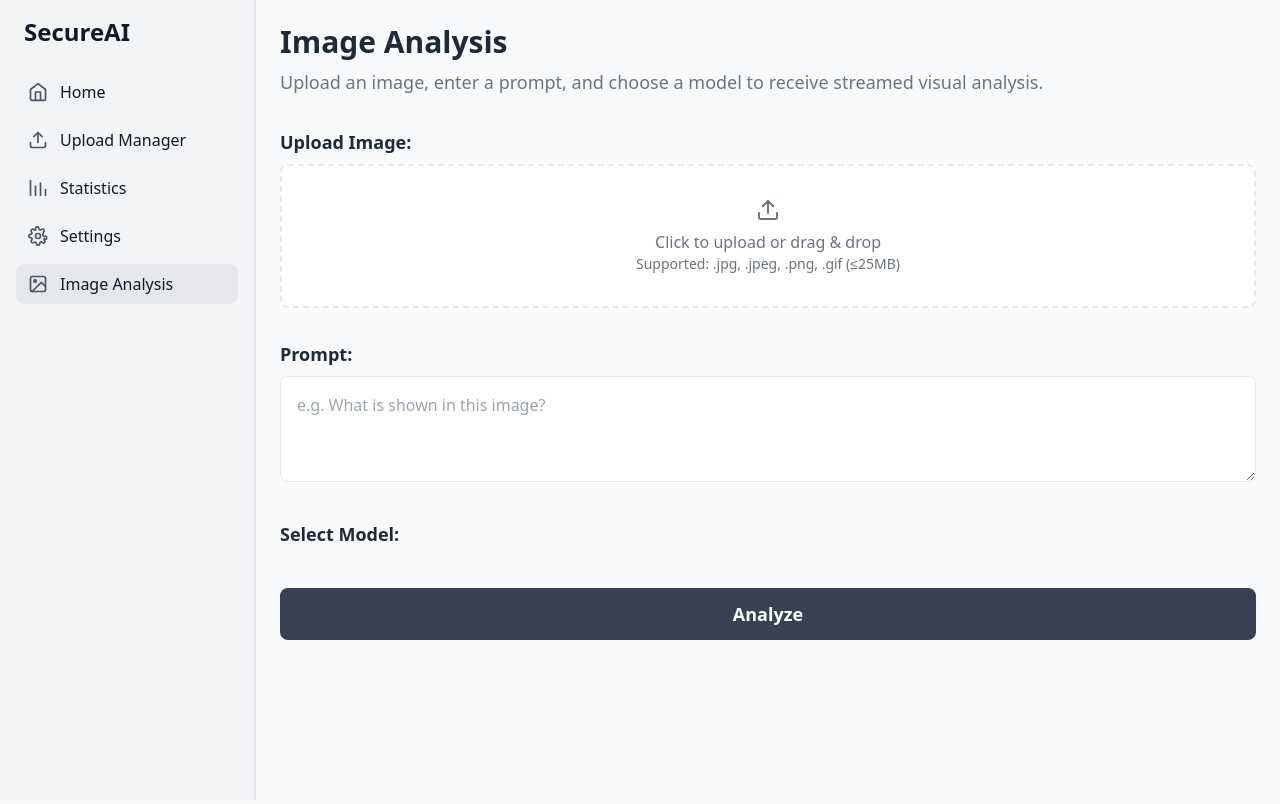
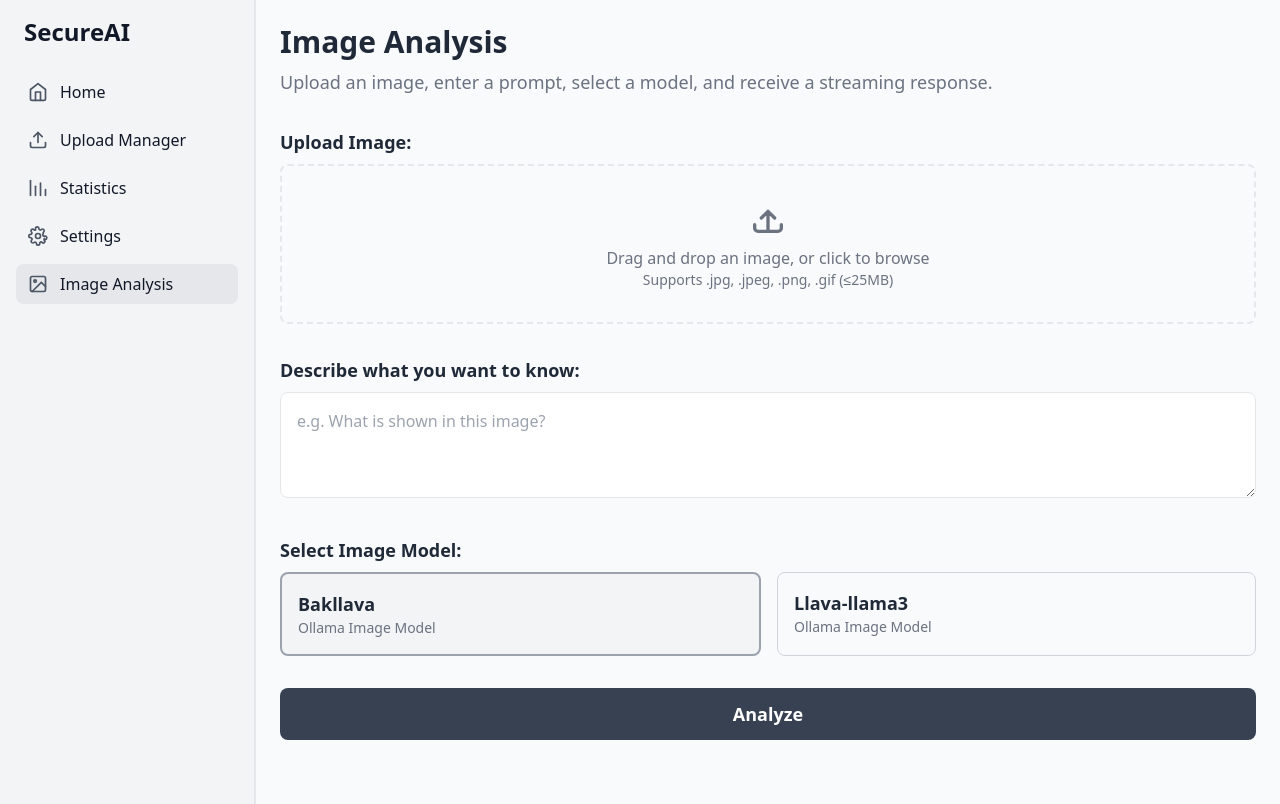
Before and after one commit to rohansehgal/llm-rag-assistant, a Flask app: page /image in a window 1280 px wide. Run offline with Flask 3, Linux system fonts and the light colour scheme; some libraries are stand-ins or nearby versions.

Commit message:
one more

```diff
--- a/backend/templates/image.html
+++ b/backend/templates/image.html
@@ -2,17 +2,16 @@
 <html lang="en">
 <head>
   <meta charset="UTF-8" />
-  <title>Image Analysis - LLM Assistant</title>
+  <title>Image Analysis</title>
   <meta name="viewport" content="width=device-width, initial-scale=1" />
   <script src="https://cdn.tailwindcss.com"></script>
   <script defer src="https://cdn.jsdelivr.net/npm/alpinejs@3.x.x/dist/cdn.min.js"></script>
-  <script src="https://unpkg.com/lucide@latest"></script>
   <link href="https://fonts.googleapis.com/css2?family=Inter:wght@400;600&display=swap" rel="stylesheet" />
   <style>
     body { font-family: 'Inter', sans-serif; }
   </style>
 </head>
-<body class="bg-gray-50 font-sans text-gray-800">
+<body class="bg-gray-50 text-gray-800 font-sans">
   <div class="flex min-h-screen">
     <!-- Sidebar -->
     <aside class="w-full md:w-1/4 lg:w-1/5 border-r bg-white">
@@ -22,66 +21,68 @@
     <!-- Main Content -->
     <main class="flex-1 p-6 overflow-y-auto">
       <h1 class="text-3xl font-semibold mb-2">Image Analysis</h1>
-      <p class="text-lg text-gray-500 mb-8">Upload an image, enter a prompt, and choose a model to receive streamed visual analysis.</p>
+      <p class="text-lg text-gray-500 mb-8">Upload an image, enter a prompt, select a model, and receive a streaming response.</p>
 
-      <form method="POST" action="/analyze-image" enctype="multipart/form-data" class="space-y-8" id="image-analysis-form" x-data="{ selected: '{{ default_image_model }}' }">
-        <!-- Image Upload -->
+      <form method="POST" action="/analyze-image" enctype="multipart/form-data" class="space-y-8" x-data="{ selected: '{{ default_image_model }}' }" id="image-analysis-form">
+        <!-- Upload Field -->
         <div>
           <label class="block text-lg font-semibold mb-2">Upload Image:</label>
-          <label for="image" class="block border-2 border-dashed rounded-lg p-8 text-center text-gray-500 cursor-pointer hover:border-gray-400 bg-white">
-            <i data-lucide="upload" class="w-6 h-6 mx-auto mb-2 text-gray-500"></i>
-            <span class="block font-medium text-base">Click to upload or drag & drop</span>
-            <span class="block text-sm">Supported: .jpg, .jpeg, .png, .gif (≤25MB)</span>
+          <label class="block border-2 border-dashed rounded-lg p-8 text-center text-gray-500 cursor-pointer hover:border-gray-400">
+            <svg class="mx-auto mb-2" xmlns="http://www.w3.org/2000/svg" fill="none" viewBox="0 0 24 24"
+              stroke="currentColor" width="40" height="40">
+              <path stroke-linecap="round" stroke-linejoin="round" stroke-width="2"
+                d="M4 16v2a2 2 0 002 2h12a2 2 0 002-2v-2m-4-4l-4-4m0 0l-4 4m4-4v12" />
+            </svg>
+            <span class="block font-medium text-base">Drag and drop an image, or click to browse</span>
+            <span class="block text-sm">Supports .jpg, .jpeg, .png, .gif (≤25MB)</span>
             <input type="file" name="image" id="image" accept=".jpg,.jpeg,.png,.gif" required class="hidden" />
           </label>
         </div>
 
-        <!-- Prompt -->
+        <!-- Prompt Input -->
         <div>
-          <label for="image_prompt" class="block text-lg font-semibold mb-2">Prompt:</label>
-          <textarea id="image_prompt" name="image_prompt" rows="3" placeholder="e.g. What is shown in this image?" class="w-full p-4 border rounded-lg text-base">{{ image_prompt or '' }}</textarea>
+          <label for="image_prompt" class="block text-lg font-semibold mb-2">Describe what you want to know:</label>
+          <textarea id="image_prompt" name="image_prompt" rows="3" placeholder="e.g. What is shown in this image?"
+            class="w-full p-4 border rounded-lg text-base">{{ image_prompt or '' }}</textarea>
         </div>
 
         <!-- Model Selector -->
-        <div id="model-select">
-          <label class="block text-lg font-semibold mb-2">Select Model:</label>
+        <div>
+          <label class="block text-lg font-semibold mb-2">Select Image Model:</label>
           <div class="flex flex-wrap gap-4">
-            {% for model in allowed_image_models %}
+            {% for model in allowed_models %}
             <label
               :class="selected === '{{ model }}' ? 'border-2 border-gray-400 bg-gray-100' : 'border border-gray-300'"
               class="rounded-lg p-4 flex-1 cursor-pointer hover:bg-gray-50 transition-all"
               @click="selected = '{{ model }}'">
-              <input type="radio" name="image_model" value="{{ model }}" class="sr-only" :checked="selected === '{{ model }}'" />
+              <input type="radio" name="image_model" value="{{ model }}" class="sr-only"
+                :checked="selected === '{{ model }}'" />
               <div class="font-semibold text-lg">{{ model | capitalize }}</div>
               <div class="text-sm text-gray-500">Ollama Image Model</div>
             </label>
             {% endfor %}
           </div>
-          <input type="hidden" name="image_model" :value="selected" />
+          <input type="hidden" name="image_model" :value="selected">
         </div>
 
         <!-- Analyze Button -->
-        <div>
-          <button type="submit"
-            class="w-full bg-gray-700 hover:bg-gray-800 text-white font-semibold text-lg py-3 rounded-lg transition">
-            Analyze
-          </button>
-        </div>
+        <button type="submit"
+          class="w-full bg-gray-700 hover:bg-gray-800 text-white font-semibold text-lg py-3 rounded-lg disabled:opacity-50 disabled:cursor-not-allowed">
+          Analyze
+        </button>
       </form>
 
-      <!-- Streamed response area -->
+      <!-- Streamed Response -->
       <div id="image-stream-result" class="mt-10 space-y-4"></div>
     </main>
   </div>
 
   <script>
-    lucide.createIcons();
-
     document.addEventListener("DOMContentLoaded", () => {
-      const promptInput = document.getElementById("image_prompt");
       const storedPrompt = localStorage.getItem("last_image_prompt");
       const storedModel = localStorage.getItem("last_image_model");
       const storedResponse = localStorage.getItem("last_image_response");
+      const promptInput = document.getElementById("image_prompt");
 
       if (storedPrompt) promptInput.value = storedPrompt;
 
@@ -102,7 +103,8 @@
       localStorage.setItem("last_image_model", model);
       localStorage.setItem("last_image_response", "Loading...");
 
-      document.getElementById("image-stream-result").innerHTML = "";
+      const resultContainer = document.getElementById("image-stream-result");
+      resultContainer.innerHTML = "";
       renderResponseCard(model, "Loading...");
 
       fetch("/analyze-image", {
@@ -112,7 +114,6 @@
         const reader = res.body.getReader();
         const decoder = new TextDecoder("utf-8");
         let responseText = "";
-
         const responseEl = document.getElementById("image-response-text");
 
         while (true) {
@@ -125,17 +126,16 @@
 
         localStorage.setItem("last_image_response", responseText);
       }).catch((err) => {
-        console.error("❌ Image streaming error:", err);
+        console.error("❌ Streaming failed:", err);
       });
     });
 
     function renderResponseCard(model, text) {
-      document.getElementById("image-stream-result").innerHTML = `
-        <div class="bg-white shadow rounded-xl p-4 mt-6">
-          <div class="flex justify-between items-center mb-2">
-            <h2 class="text-base font-semibold text-gray-800">Response from ${model || "(none)"}</h2>
-          </div>
-          <p class="text-sm text-gray-700 whitespace-pre-wrap" id="image-response-text">${text}</p>
+      const container = document.getElementById("image-stream-result");
+      container.innerHTML = `
+        <div class="card border rounded-lg shadow">
+          <div class="p-4 border-b font-semibold">Response from ${model || "(none)"}</div>
+          <div class="p-4 text-base text-gray-800" id="image-response-text">${text}</div>
         </div>
       `;
     }
```
